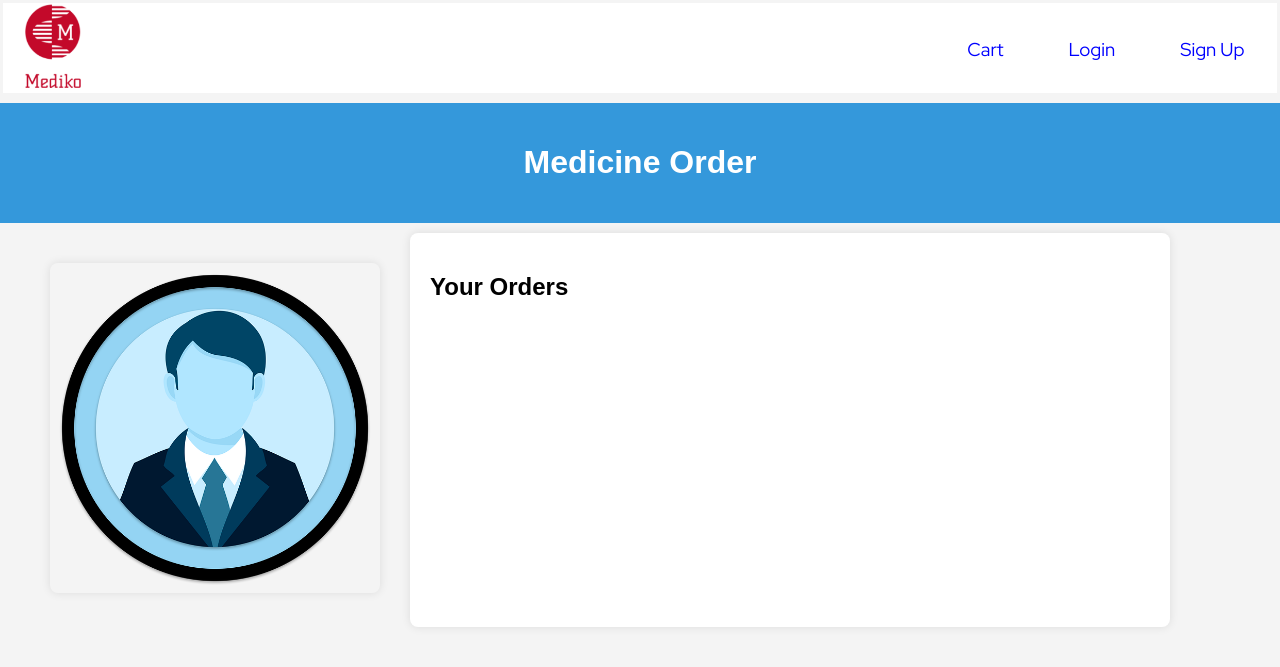
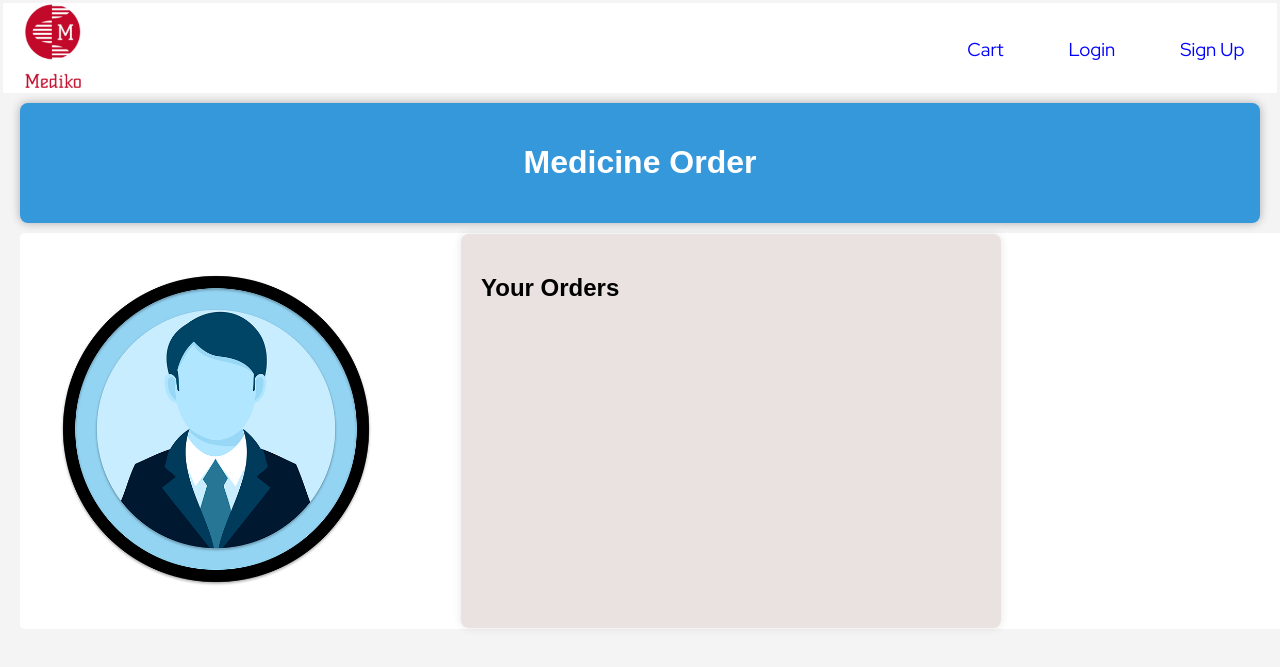
Before and after one commit to Apex-ace/MediEase, a Flask app: page /myaccount/1 in a window 1280 px wide. Shown: the top 667 px of the page. Run offline with Flask 3, Linux system fonts and the light colour scheme; data that the repository does not hold is empty; parts of the project's set-up code (start-up, migrations or seed data) failed here and were passed over.

Commit message:
More style added to myaccount page

```diff
--- a/templates/customer/myaccount.html
+++ b/templates/customer/myaccount.html
@@ -28,6 +28,10 @@
       padding: 20px;
       text-align: center;
       margin-top: 10px;
+      border-radius: 8px;
+      margin-right: 20px;
+      margin-left: 20px;
+      box-shadow: 0 0 10px rgba(0, 0, 0, 0.3);
     }
 
     section {
@@ -47,16 +51,18 @@
       width: 110%;
       height: auto;
       border-radius: 8px;
-      box-shadow: 0 0 10px rgba(0, 0, 0, 0.1);
+      /* box-shadow: 0 0 10px rgba(0, 0, 0, 0.1); */
     }
 
     .order-list {
-      flex: 1;
-      background-color: #fff;
+      /* flex: 1; */
+      width: 500px;
+      background-color: #eae1e1;
       border-radius: 8px;
       box-shadow: 0 0 10px rgba(0, 0, 0, 0.1);
       padding: 20px;
       margin-right: 100px;
+      margin-left: 50px;
     }
 
     .no-underline {
@@ -72,7 +78,7 @@
     <h1>Medicine Order</h1>
   </header>
 
-  <div id="vertical_divide">
+  <div id="vertical_divide" class="container">
     <div style="width: 300px; margin-right: 30px; padding: 30px;">
       <img class="medicine-image" src="../../static/customer/profile.webp" alt="Medicine-image">
     </div>
```
